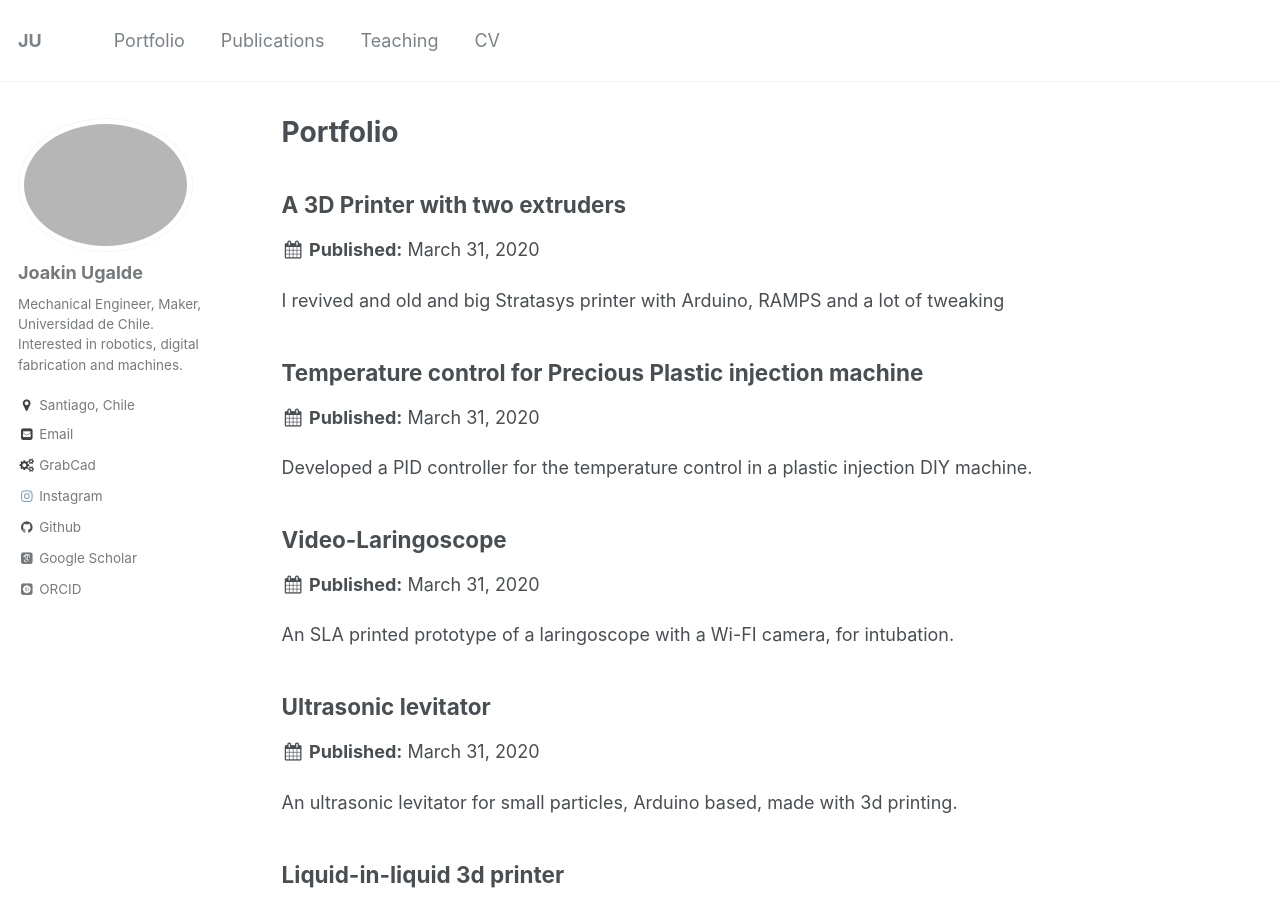
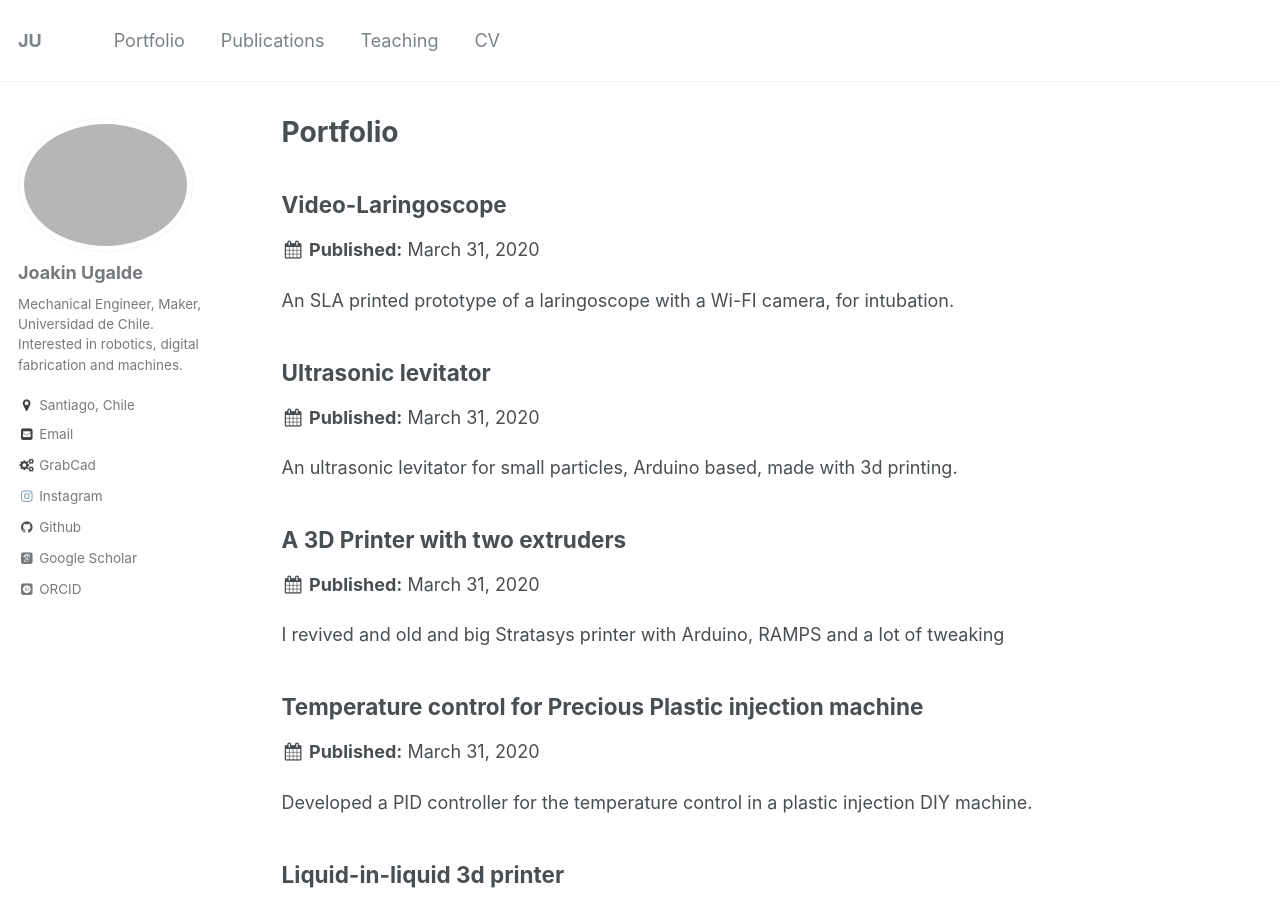
Before and after one commit to jkugalde/jkugalde.github.io, a Jekyll site: the page built from _pages/portfolio.html, in a window 1280 px wide and 900 px high. Built offline with Jekyll 4.4.1, drawn with Linux system fonts in a browser that asks for light colours; some web fonts are replaced; part of the change alters nothing that is shown.

Commit message:
Initial commit

```diff
--- a/_config.yml
+++ b/_config.yml
@@ -180,6 +180,9 @@ collections:
   portfolio:
     output: true
     permalink: /:collection/:path/
+    order:
+      - laringoscope.md
+      - levitator.md
 
 
 # Defaults
```
